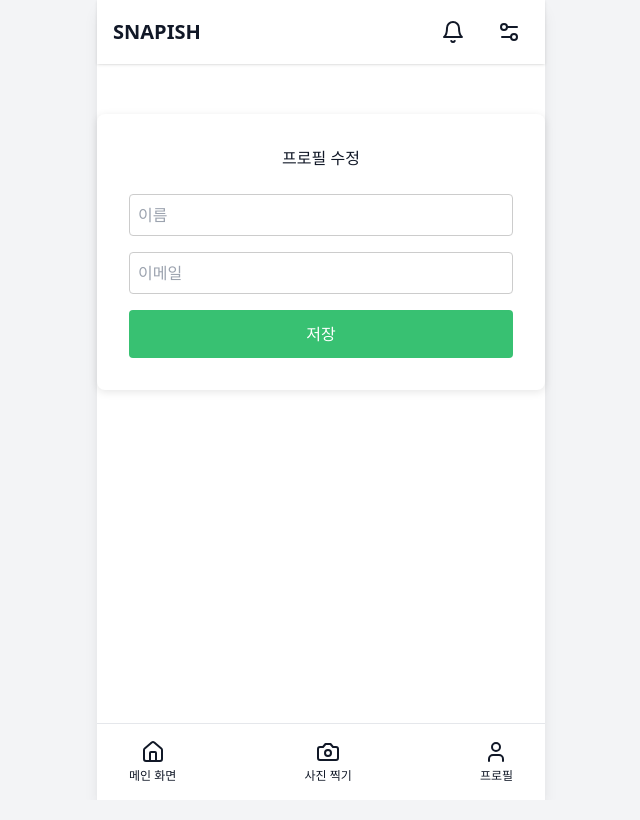
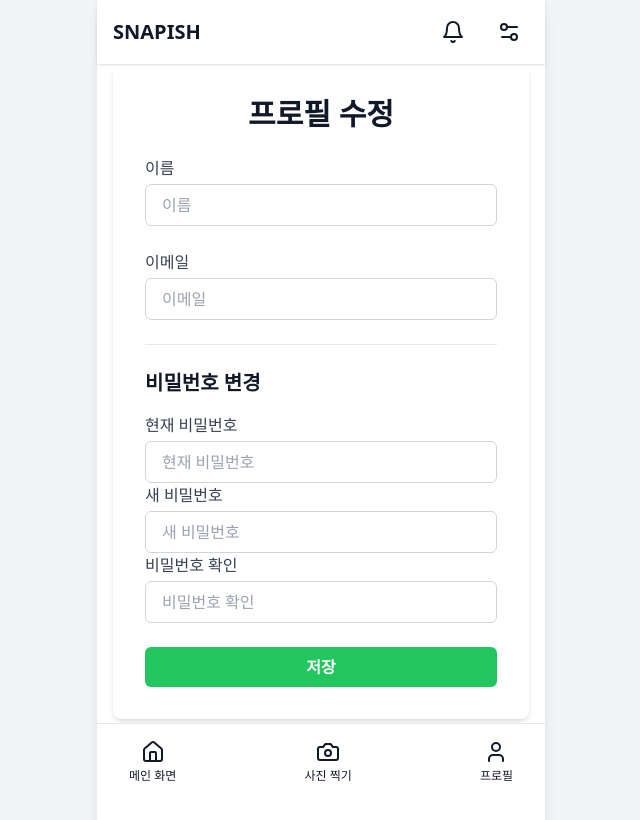
Before and after one commit to twoimo/Snapish, a Vue app in the folder frontend/: page /edit-profile in a window 1280 px wide. Shown: the top 820 px of the page, without its empty margins (319-959 px from the left). Built offline with nearby package versions, Linux system fonts and the light colour scheme; no server answers; sample sign-in values are in the browser's storage.

Commit message:
Enhance EditProfile, Login, and Signup components with improved UI and password strength validation; update form layouts and styles for better user experience

```diff
--- a/frontend/src/views/EditProfile.vue
+++ b/frontend/src/views/EditProfile.vue
@@ -1,78 +1,172 @@
-<!-- filepath: /c:/Users/twoimo/Documents/GitHub/Snapish/frontend/src/views/EditProfile.vue -->
 <template>
-    <div class="edit-profile-container">
-        <h1>프로필 수정</h1>
-        <form @submit.prevent="handleEditProfile">
-            <input v-model="fullName" type="text" placeholder="이름" required />
-            <input v-model="email" type="email" placeholder="이메일" required />
-            <!-- 추가 필드 -->
-            <button type="submit">저장</button>
-        </form>
+    <div class="min-h-screen bg-white items-center justify-center px-4">
+        <div class="bg-white w-full max-w-lg p-8 rounded-lg shadow-md">
+            <h1 class="text-3xl font-bold text-center mb-6">프로필 수정</h1>
+            <form @submit.prevent="handleEditProfile" class="space-y-6">
+                <!-- 기본 정보 섹션 -->
+                <div>
+                    <label for="fullName" class="block text-gray-700">이름</label>
+                    <input v-model="fullName" id="fullName" type="text" placeholder="이름" required
+                        class="w-full mt-1 px-4 py-2 border border-gray-300 rounded-md focus:outline-none focus:ring-2 focus:ring-green-500" />
+                </div>
+                <div>
+                    <label for="email" class="block text-gray-700">이메일</label>
+                    <input v-model="email" id="email" type="email" placeholder="이메일" required
+                        class="w-full mt-1 px-4 py-2 border border-gray-300 rounded-md focus:outline-none focus:ring-2 focus:ring-green-500" />
+                </div>
+                <!-- 비밀번호 변경 섹션 -->
+                <div class="border-t pt-6">
+                    <h2 class="text-xl font-semibold mb-4">비밀번호 변경</h2>
+                    <div>
+                        <label for="currentPassword" class="block text-gray-700">현재 비밀번호</label>
+                        <input v-model="currentPassword" id="currentPassword" type="password" placeholder="현재 비밀번호"
+                            autocomplete="current-password"
+                            class="w-full mt-1 px-4 py-2 border border-gray-300 rounded-md focus:outline-none focus:ring-2 focus:ring-green-500" />
+                    </div>
+                    <div>
+                        <label for="newPassword" class="block text-gray-700">새 비밀번호</label>
+                        <input v-model="newPassword" id="newPassword" type="password" placeholder="새 비밀번호"
+                            autocomplete="new-password"
+                            class="w-full mt-1 px-4 py-2 border border-gray-300 rounded-md focus:outline-none focus:ring-2 focus:ring-green-500" />
+                    </div>
+                    <div>
+                        <label for="confirmPassword" class="block text-gray-700">비밀번호 확인</label>
+                        <input v-model="confirmPassword" id="confirmPassword" type="password" placeholder="비밀번호 확인"
+                            autocomplete="new-password"
+                            class="w-full mt-1 px-4 py-2 border border-gray-300 rounded-md focus:outline-none focus:ring-2 focus:ring-green-500" />
+                    </div>
+                    <div v-if="passwordError" class="text-red-500 text-sm mt-2">
+                        {{ passwordError }}
+                    </div>
+                </div>
+                <!-- 저장 버튼 및 에러 메시지 -->
+                <button type="submit" :disabled="isLoading"
+                    class="w-full bg-green-500 hover:bg-green-600 text-white font-semibold py-2 px-4 rounded-md transition duration-200 flex items-center justify-center disabled:opacity-50 disabled:cursor-not-allowed">
+                    <svg v-if="isLoading" class="animate-spin h-5 w-5 mr-3 text-white"
+                        xmlns="http://www.w3.org/2000/svg" fill="none" viewBox="0 0 24 24">
+                        <circle class="opacity-25" cx="12" cy="12" r="10" stroke="currentColor" stroke-width="4">
+                        </circle>
+                        <path class="opacity-75" fill="currentColor" d="M4 12a8 8 0 018-8v8H4z">
+                        </path>
+                    </svg>
+                    <span v-else>저장</span>
+                </button>
+                <div v-if="errorMessage" class="text-red-500 text-sm text-center mt-2">
+                    {{ errorMessage }}
+                </div>
+            </form>
+        </div>
     </div>
 </template>
 
 <script setup>
-import { ref } from 'vue';
+import { ref, watch } from 'vue';
 import { useRouter } from 'vue-router';
 import { useStore } from 'vuex';
 
+// 반응형 변수 선언
 const fullName = ref('');
 const email = ref('');
+const currentPassword = ref('');
+const newPassword = ref('');
+const confirmPassword = ref('');
+const isLoading = ref(false);
+const errorMessage = ref('');
+const passwordError = ref('');
+
+// 비밀번호 강도 관련 변수
+const passwordStrength = ref(0);
+const passwordStrengthText = ref('');
+const passwordStrengthClass = ref('');
+const passwordStrengthPercentage = ref('0%');
+const passwordStrengthTextClass = ref('');
+
 const router = useRouter();
 const store = useStore();
 
+// 비밀번호 강도 계산 함수
+const calculatePasswordStrength = (password) => {
+    let strength = 0;
+    if (password.length >= 8) strength += 1;
+    if (/[A-Z]/.test(password)) strength += 1;
+    if (/[a-z]/.test(password)) strength += 1;
+    if (/[0-9]/.test(password)) strength += 1;
+    if (/[^A-Za-z0-9]/.test(password)) strength += 1;
+    return strength;
+};
+
+// 비밀번호 강도 모니터링
+watch(newPassword, (val) => {
+    passwordStrength.value = calculatePasswordStrength(val);
+    switch (passwordStrength.value) {
+        case 0:
+        case 1:
+            passwordStrengthText.value = '매우 약함';
+            passwordStrengthClass.value = 'bg-red-500';
+            passwordStrengthPercentage.value = '20%';
+            passwordStrengthTextClass.value = 'text-red-500';
+            break;
+        case 2:
+            passwordStrengthText.value = '약함';
+            passwordStrengthClass.value = 'bg-orange-500';
+            passwordStrengthPercentage.value = '40%';
+            passwordStrengthTextClass.value = 'text-orange-500';
+            break;
+        case 3:
+            passwordStrengthText.value = '보통';
+            passwordStrengthClass.value = 'bg-yellow-500';
+            passwordStrengthPercentage.value = '60%';
+            passwordStrengthTextClass.value = 'text-yellow-500';
+            break;
+        case 4:
+            passwordStrengthText.value = '강함';
+            passwordStrengthClass.value = 'bg-blue-500';
+            passwordStrengthPercentage.value = '80%';
+            passwordStrengthTextClass.value = 'text-blue-500';
+            break;
+        case 5:
+            passwordStrengthText.value = '매우 강함';
+            passwordStrengthClass.value = 'bg-green-500';
+            passwordStrengthPercentage.value = '100%';
+            passwordStrengthTextClass.value = 'text-green-500';
+            break;
+    }
+});
+
+// 프로필 수정 핸들러
 const handleEditProfile = async () => {
+    // 비밀번호 변경 조건 확인
+    if ((newPassword.value || confirmPassword.value) && newPassword.value !== confirmPassword.value) {
+        passwordError.value = '새 비밀번호가 일치하지 않습니다.';
+        return;
+    } else {
+        passwordError.value = '';
+    }
+
+    isLoading.value = true;
+    errorMessage.value = '';
+
     try {
-        await store.dispatch('updateProfile', {
+        const payload = {
             full_name: fullName.value,
             email: email.value,
-            // 추가 필드
-        });
+        };
+
+        // 비밀번호 변경 필드가 채워져 있는 경우 추가
+        if (currentPassword.value && newPassword.value) {
+            payload.current_password = currentPassword.value;
+            payload.new_password = newPassword.value;
+        }
+
+        await store.dispatch('updateProfile', payload);
         router.push('/profile');
     } catch (error) {
-        alert('프로필 수정에 실패했습니다.');
+        errorMessage.value = '프로필 수정에 실패했습니다.';
         console.error('프로필 수정 오류:', error);
+    } finally {
+        isLoading.value = false;
     }
 };
 </script>
 
-<style scoped>
-.edit-profile-container {
-    max-width: 600px;
-    margin: 50px auto;
-    padding: 2rem;
-    background-color: #fff;
-    border-radius: 8px;
-    box-shadow: 0 2px 8px rgba(0, 0, 0, 0.1);
-}
-
-.edit-profile-container h1 {
-    margin-bottom: 1.5rem;
-    text-align: center;
-}
-
-.edit-profile-container form {
-    display: flex;
-    flex-direction: column;
-}
-
-.edit-profile-container input {
-    margin-bottom: 1rem;
-    padding: 0.5rem;
-    border: 1px solid #ccc;
-    border-radius: 4px;
-}
-
-.edit-profile-container button {
-    padding: 0.75rem;
-    background-color: #38c172;
-    color: #fff;
-    border: none;
-    border-radius: 4px;
-    cursor: pointer;
-}
-
-.edit-profile-container button:hover {
-    background-color: #2fa24c;
-}
-</style>
+<style scoped></style>
--- a/frontend/src/views/Login.vue
+++ b/frontend/src/views/Login.vue
@@ -1,14 +1,14 @@
 <template>
     <div class="login-container">
-        <h1>로그인</h1>
+        <h1 class="text-3xl font-bold text-center mb-6">로그인</h1>
         <form @submit.prevent="handleLogin">
             <input v-model="username" type="text" placeholder="아이디" required />
             <input v-model="password" type="password" placeholder="비밀번호" required />
             <button type="submit">로그인</button>
-        </form>
+        </form><br>
         <p>
             아직 계정이 없으신가요?
-            <router-link to="/signup">회원가입</router-link>
+            <router-link to="/signup" class="text-blue-500 hover:underline">회원가입</router-link>
         </p>
     </div>
 </template>
@@ -17,7 +17,6 @@
 import { ref } from 'vue';
 import { useRouter } from 'vue-router';
 import { useStore } from 'vuex'; // Vuex 스토어 사용
-// import axios from '../axios'; // 사용되지 않으므로 제거
 
 const username = ref('');
 const password = ref('');
--- a/frontend/src/views/Signup.vue
+++ b/frontend/src/views/Signup.vue
@@ -1,17 +1,17 @@
 <!-- filepath: /c:/Users/twoimo/Documents/GitHub/Snapish/frontend/src/views/Signup.vue -->
 <template>
     <div class="signup-container">
-        <h1>회원가입</h1>
+        <h1 class="text-3xl font-bold text-center mb-6">회원가입</h1>
         <form @submit.prevent="handleSignup">
             <input v-model="username" type="text" placeholder="아이디" required />
             <input v-model="email" type="email" placeholder="이메일" required />
             <input v-model="password" type="password" placeholder="비밀번호" required />
             <input v-model="confirmPassword" type="password" placeholder="비밀번호 확인" required />
             <button type="submit">회원가입</button>
-        </form>
+        </form><br>
         <p>
             이미 계정이 있으신가요?
-            <router-link to="/login">로그인</router-link>
+            <router-link to="/login" class="text-blue-500 hover:underline">로그인</router-link>
         </p>
     </div>
 </template>
```
